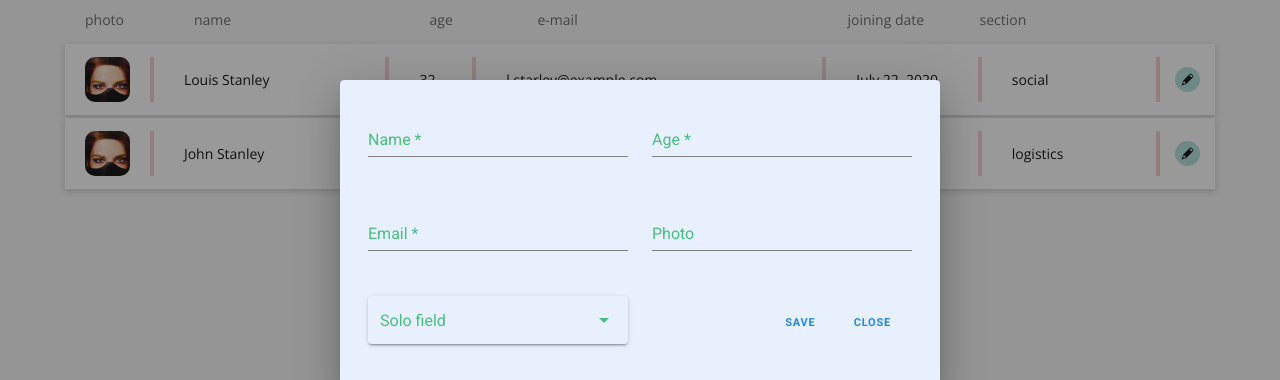
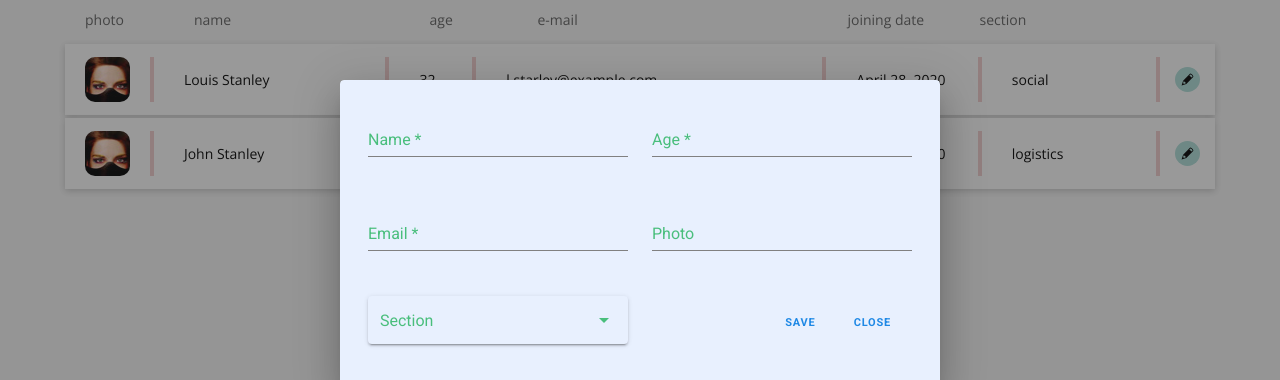
Before and after one commit to halahasz/nuxt_volunteer-manager-admin-panel, a Nuxt app: page / in a window 1280 px wide. Both pictures are taken after a click on the button 1162 px from the left and 138 px from the top of the page. Shown: the part 167-547 px from the top of the page. Built offline with nearby package versions, Linux system fonts and the light colour scheme.

Commit message:
add modal form validation

```diff
--- a/components/shared/Modal.vue
+++ b/components/shared/Modal.vue
@@ -1,32 +1,66 @@
 <template>
   <v-app>
     <v-row justify="center">
-      <v-dialog v-model="this.$store.state.volunteer.modal" persistent max-width="600px">
+      <v-dialog
+        v-model="this.$store.state.volunteer.modal"
+        persistent
+        max-width="600px"
+      >
         <v-card>
           <form>
             <v-card-text>
               <v-container>
                 <v-row>
                   <v-col cols="12" sm="6" md="6">
-                    <v-text-field v-model="form.name" label="Name *" required></v-text-field>
+                    <v-text-field
+                      v-model="form.name"
+                      label="Name *"
+                      required
+                    ></v-text-field>
                   </v-col>
                   <v-col cols="12" sm="6" md="6">
-                    <v-text-field v-model="form.age" type="number" label="Age *" required></v-text-field>
+                    <v-text-field
+                      v-model="form.age"
+                      type="number"
+                      label="Age *"
+                      required
+                    ></v-text-field>
                   </v-col>
                   <v-col cols="12" sm="6" md="6">
-                    <v-text-field v-model="form.email" label="Email *" required></v-text-field>
+                    <v-text-field
+                      v-model="form.email"
+                      label="Email *"
+                      required
+                    ></v-text-field>
                   </v-col>
                   <v-col cols="12" sm="6">
-                    <v-text-field v-model="form.photo" label="Photo" required></v-text-field>
+                    <v-text-field
+                      v-model="form.photo"
+                      label="Photo"
+                    ></v-text-field>
                   </v-col>
                   <v-col cols="12" sm="6">
-                    <v-select v-model="form.section" :items="items" label="Solo field" solo></v-select>
+                    <v-select
+                      v-model="form.section"
+                      :items="items"
+                      label="Section"
+                      required
+                      solo
+                    ></v-select>
                   </v-col>
                   <v-col cols="12" sm="6">
                     <v-card-actions>
                       <v-spacer></v-spacer>
-                      <v-btn color="blue darken-1" text @click="submitForm">Save</v-btn>
-                      <v-btn color="blue darken-1" text @click="onCloseModal">Close</v-btn>
+                      <v-btn
+                        type="submit"
+                        color="blue darken-1"
+                        text
+                        @click.prevent="submitForm"
+                        >Save</v-btn
+                      >
+                      <v-btn color="blue darken-1" text @click="onCloseModal"
+                        >Close</v-btn
+                      >
                     </v-card-actions>
                   </v-col>
                 </v-row>
@@ -59,6 +93,13 @@ export default {
       this.$store.dispatch("volunteer/closeModal");
     },
     submitForm() {
+      console.log(this.form);
+      if (
+        this.form.name &&
+        this.form.age &&
+        this.form.email &&
+        this.form.section
+      ) {
         this.$store.dispatch("volunteer/createVolunteer", { ...this.form });
         this.$store.dispatch("volunteer/closeModal");
         (this.form.name = ""),
@@ -66,6 +107,7 @@ export default {
           (this.form.email = ""),
           (this.form.photo = ""),
           (this.form.section = "");
+      }
     }
   }
 };
--- /dev/null
+++ b/store/initial_data.json
@@ -0,0 +1,20 @@
+{
+  "volunteers": [
+    {
+      "id": 1,
+      "name": "Louis Stanley",
+      "age": 32,
+      "email": "l.starley@example.com",
+      "section": "social",
+      "date": 1588098869432
+    },
+    {
+      "id": 2,
+      "name": "John Stanley",
+      "age": 25,
+      "email": "j.starley@example.com",
+      "section": "logistics",
+      "date": 1588098869432
+    }
+  ]
+}
--- a/store/volunteer.js
+++ b/store/volunteer.js
@@ -1,11 +1,11 @@
-import { INITIAL_DATA } from "./index";
+import INITIAL_DATA from "./initial_data.json";
 import Vue from "vue";
 
 export function fetchVolunteersAPI() {
   return new Promise((resolve, reject) => {
     setTimeout(() => {
       resolve(INITIAL_DATA.volunteers);
-    }, 1000);
+    }, 0);
   });
 }
 
```
Lines whose indentation alone changed are shown as unchanged.
